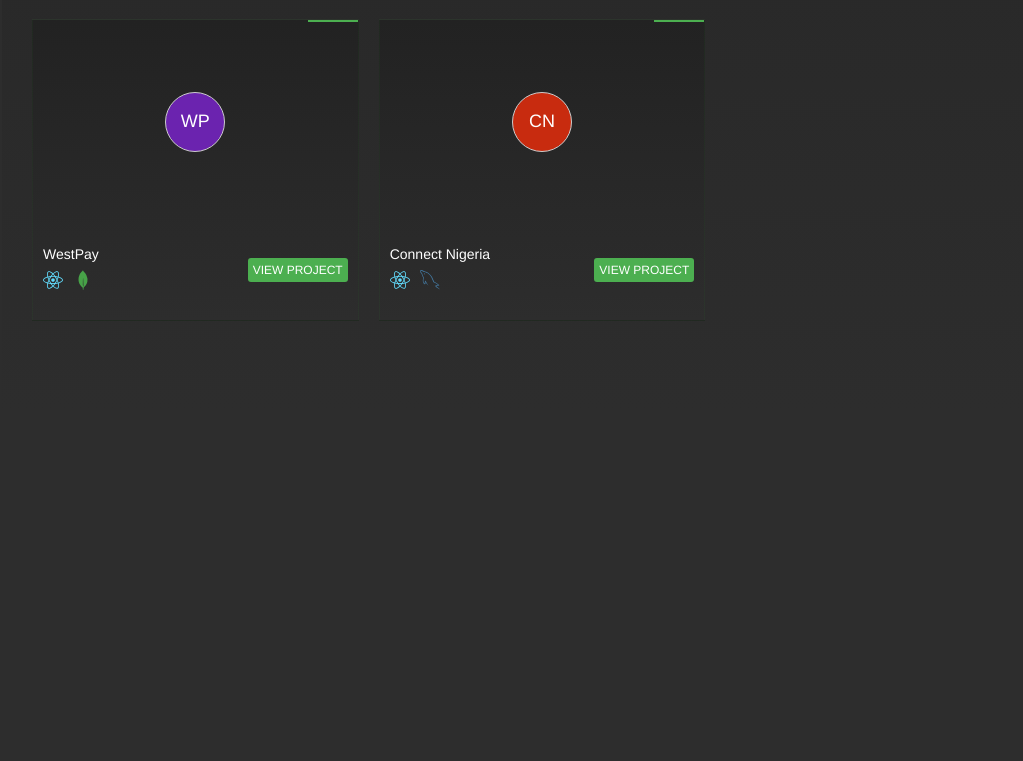
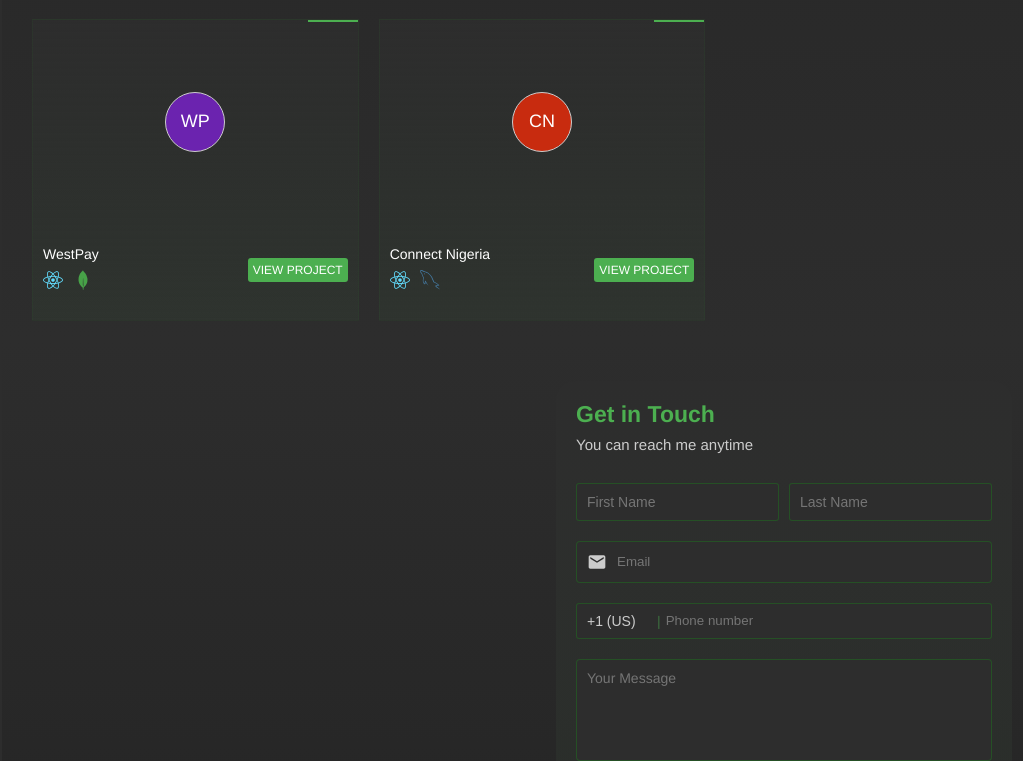
Before and after one commit to abolajii/portfolio-ts, a React (Vite) app: page / in a window 1280 px wide. Shown: the part 2039-2800 px from the top of the page, without its empty margins (198-1221 px from the left). Before the commit the page ends 2450 px from the top, so only its background shows below. Built offline with nearby package versions, Linux system fonts and the light colour scheme.

Commit message:
first commit

```diff
--- a/src/components/ChildrenContainer.tsx
+++ b/src/components/ChildrenContainer.tsx
@@ -1,4 +1,5 @@
 import About from "../pages/About";
+import Contact from "../pages/Contact";
 import Home from "../pages/Home";
 // ChildrenContainer.tsx
 import React from "react";
@@ -15,6 +16,7 @@ const ChildrenContainer: React.FC = () => {
       <About />
       <SkillSet />
       <Work />
+      <Contact />
     </Container>
   );
 };
--- a/src/components/Sidebar.tsx
+++ b/src/components/Sidebar.tsx
@@ -1,9 +1,8 @@
+import { MdContactPage, MdWorkHistory } from "react-icons/md";
 import { RiMenu2Fill, RiMenu3Fill } from "react-icons/ri";
 
 import { FaUserTie } from "react-icons/fa";
 import { IoIosHome } from "react-icons/io";
-import { MdContactPage } from "react-icons/md";
-import { MdWorkHistory } from "react-icons/md";
 // Sidebar.tsx
 import React from "react";
 import styled from "styled-components";
@@ -41,7 +40,9 @@ const SidebarLink = styled.div<{ isActive?: boolean; isOpen?: boolean }>`
   color: ${(props) => (props.isActive ? "#4caf50" : "rgba(0, 255, 0, 0.3)")};
 
   background: ${(props) =>
-    props.isActive ? "rgba(66, 107, 105, 0.20)" : "transparent"};
+    props.isActive
+      ? "linear-gradient( to top, #2d2d2d, rgba(76, 175, 80, 0.2))"
+      : "transparent"};
   margin-top: 5px;
 
   & > span {
--- /dev/null
+++ b/src/pages/Contact.tsx
@@ -0,0 +1,318 @@
+// import React from "react";
+
+import { MdContactPage } from "react-icons/md";
+import { MdEmail } from "react-icons/md";
+import styled from "styled-components";
+
+const Container = styled.div`
+  padding: 40px 30px 70px;
+  padding-bottom: 90px;
+  background-color: #2d2d2d;
+  color: rgb(204, 204, 204);
+  /* height: 100vh; */
+  background: linear-gradient(to bottom, #2d2d2d, #222222) !important;
+
+  .small {
+    color: rgb(204, 204, 204);
+    font-size: 15px;
+    margin-bottom: 30px;
+  }
+
+  @media screen and (max-width: 768px) {
+    padding: 120px 3px;
+    .mobile {
+      flex-direction: column;
+    }
+  }
+`;
+
+const Heading = styled.h2`
+  font-size: 23px;
+  font-weight: bold;
+  color: #4caf50;
+  margin-bottom: 8px;
+`;
+
+const Line = styled.div`
+  background: linear-gradient(to right, #2d2d2d, #4caf50);
+  height: 4px;
+  width: 150px;
+  border-radius: 1px;
+  margin-bottom: 30px;
+  margin-top: 5px;
+`;
+
+const IconContainer = styled.div`
+  display: flex;
+  align-items: center;
+  justify-content: center;
+  /* border: 1px solid rgba(0, 255, 0, 0.07); */
+  height: 30px;
+  width: 30px;
+  background: linear-gradient(to left, #2d2d2d, #7e967f);
+  /* border-radius: 50%; */
+`;
+
+const One = styled.div`
+  flex: 1.7;
+  padding: 40px 30px;
+
+  @media screen and (max-width: 768px) {
+    padding: 20px 30px;
+  }
+`;
+
+const Two = styled.div`
+  flex: 1.3;
+  /* height: 700px; */
+  margin-right: 40px;
+  /* background-color: #4caf50; */
+
+  .bg {
+    background: linear-gradient(to bottom, #2d2d2d, rgba(76, 175, 80, 0.06));
+    border-radius: 20px;
+    padding: 20px;
+  }
+
+  @media screen and (max-width: 768px) {
+    border-radius: 10px;
+    margin: 0;
+  }
+`;
+
+const FormContainer = styled.div`
+  display: flex;
+  flex-direction: column;
+  gap: 20px;
+`;
+
+const InputRow = styled.div`
+  display: flex;
+  gap: 10px;
+  @media screen and (max-width: 768px) {
+    flex-direction: column;
+  }
+`;
+
+const InputField = styled.input`
+  flex: 1;
+  padding: 10px;
+  border: 1px solid rgba(0, 255, 0, 0.17);
+
+  border-radius: 3px;
+  background-color: #2d2d2d;
+  color: #ccc;
+  font-size: 14px;
+  outline: none;
+  &:focus {
+    border-color: rgba(76, 175, 80, 0.5);
+  }
+`;
+
+const TextArea = styled.textarea`
+  width: 100%;
+  padding: 10px;
+  border: 1px solid rgba(0, 255, 0, 0.17);
+
+  border-radius: 4px;
+  background-color: #2d2d2d;
+  color: #ccc;
+  font-size: 14px;
+  outline: none;
+  resize: none;
+  &:focus {
+    border-color: rgba(76, 175, 80, 0.5);
+  }
+
+  &::placeholder {
+    font-family: "Helvetica Neue";
+  }
+`;
+
+const IconInputContainer = styled.div`
+  display: flex;
+  align-items: center;
+  gap: 10px;
+  padding: 10px;
+  border: 1px solid rgba(0, 255, 0, 0.17);
+  border-radius: 4px;
+  background-color: #2d2d2d;
+  color: #ccc;
+  font-size: 14px;
+  outline: none;
+  &:focus-within {
+    border-color: rgba(76, 175, 80, 0.5);
+  }
+
+  &:focus-within {
+    border-color: rgba(76, 175, 80, 0.5);
+  }
+`;
+
+const InputWithIcon = styled.input`
+  flex: 1;
+  background: none;
+  border: none;
+  color: #ccc;
+  outline: none;
+`;
+
+const Select = styled.select`
+  background: none;
+  border: none;
+  color: #ccc;
+  outline: none;
+  appearance: none;
+  margin-right: 5px;
+  font-size: 14px;
+  width: 60px;
+`;
+
+const Separator = styled.span`
+  margin: 0 5px;
+
+  color: rgba(76, 175, 80, 0.5);
+`;
+
+const InputAndSelectRow = styled.div`
+  background-color: #2d2d2d;
+
+  flex: 1;
+  padding: 9px 10px;
+  border: 1px solid rgba(0, 255, 0, 0.17);
+
+  border-radius: 3px;
+  background-color: #2d2d2d;
+  color: #ccc;
+  font-size: 14px;
+  outline: none;
+  &:focus {
+    border-color: rgba(76, 175, 80, 0.5);
+  }
+
+  input {
+    background-color: transparent;
+    border: none;
+    outline: none;
+    color: #ccc;
+    width: 100%;
+    height: 100%;
+  }
+`;
+
+const Button = styled.button`
+  padding: 10px 20px;
+  background-color: #4caf50;
+  color: #fff;
+  border: none;
+  border-radius: 4px;
+  cursor: pointer;
+  font-size: 16px;
+  &:hover {
+    background-color: #388e3c;
+  }
+`;
+
+const CheckboxContainer = styled.div`
+  display: flex;
+  flex-direction: column;
+  gap: 10px;
+`;
+
+const CheckboxLabel = styled.label<{ color: string }>`
+  display: flex;
+  align-items: center;
+  cursor: pointer;
+  font-size: 14px;
+
+  input {
+    margin-right: 10px;
+    appearance: none;
+    width: 16px;
+    height: 16px;
+    border: 2px solid ${(props) => props.color};
+    border-radius: 3px;
+    background-color: transparent;
+    cursor: pointer;
+  }
+
+  span {
+    color: #ccc;
+  }
+`;
+
+const Contact = () => {
+  return (
+    <Container>
+      <div className="flex justify-between mobile">
+        <One>
+          {/* <div className="flex">
+            <div className="mr-md">
+              <Heading>CONTACT ME</Heading>
+              <Line />
+            </div>
+            <IconContainer className="flex center">
+              <MdContactPage size={20} color="#ffffff" />
+            </IconContainer>
+          </div> */}
+        </One>
+        <Two>
+          <div className="bg">
+            <Heading>Get in Touch</Heading>
+            <p className="small">You can reach me anytime</p>
+            <FormContainer>
+              <InputRow>
+                <InputField type="text" placeholder="First Name" />
+                <InputField type="text" placeholder="Last Name" />
+              </InputRow>
+
+              <IconInputContainer>
+                <MdEmail size={20} />
+                <InputWithIcon type="email" placeholder="Email" />
+              </IconInputContainer>
+
+              <InputAndSelectRow className="flex ai-center">
+                <div>
+                  <Select>
+                    <option value="+1">+1 (US)</option>
+                    <option value="+44">+44 (UK)</option>
+                    <option value="+91">+91 (India)</option>
+                  </Select>
+                </div>
+                <Separator>|</Separator>
+                <div className="flex flex-1">
+                  <input placeholder="Phone number" />
+                </div>
+              </InputAndSelectRow>
+
+              <TextArea rows={5} placeholder="Your Message"></TextArea>
+
+              <p>How can I help?</p>
+              <CheckboxContainer>
+                <CheckboxLabel color="#4caf50">
+                  <input type="checkbox" value="frontend" />
+                  <span>Frontend</span>
+                </CheckboxLabel>
+                <CheckboxLabel color="#2196f3">
+                  <input type="checkbox" value="backend" />
+                  <span>Backend</span>
+                </CheckboxLabel>
+                <CheckboxLabel color="#ff5722">
+                  <input type="checkbox" value="mobile" />
+                  <span>Mobile Development</span>
+                </CheckboxLabel>
+                <CheckboxLabel color="#9c27b0">
+                  <input type="checkbox" value="fullstack" />
+                  <span>Fullstack</span>
+                </CheckboxLabel>
+              </CheckboxContainer>
+              <Button>Let's get started!</Button>
+            </FormContainer>
+          </div>
+        </Two>
+      </div>
+    </Container>
+  );
+};
+
+export default Contact;
--- a/src/pages/Work.tsx
+++ b/src/pages/Work.tsx
@@ -38,7 +38,6 @@ const Container = styled.div`
   background-color: #222222;
   color: rgb(204, 204, 204);
   padding: 20px 30px;
-  padding-bottom: 90px;
   min-height: 300px;
   background: linear-gradient(to top, #2d2d2d, #222222) !important;
 
@@ -115,7 +114,12 @@ const Project = styled.div`
   background-color: #2d2d2d;
   color: rgb(204, 204, 204);
   overflow: hidden;
-  background: linear-gradient(to top, #2d2d2d, #222222) !important;
+  background: linear-gradient(
+    to bottom,
+    #2d2d2d,
+    rgba(76, 175, 80, 0.05)
+  ) !important;
+
   border: 1px solid rgba(0, 255, 0, 0.03);
 `;
 
```
